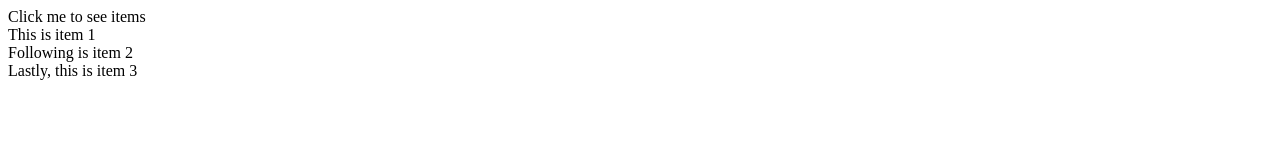
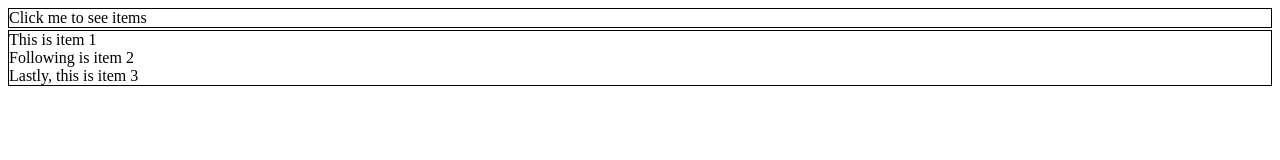
Before and after one commit to wvictor14/basic-dropdown, a website built with webpack: page src/template.html in a window 1280 px wide. Built offline with nearby package versions, Linux system fonts and the light colour scheme.

Commit message:
set up css

```diff
--- a/src/styles.css
+++ b/src/styles.css
@@ -0,0 +1,14 @@
+.visible {
+  display: block;
+}
+.hidden {
+  display: none;
+}
+
+.dropdown-title,
+.dropdown-items-list {
+  border: 1px solid black;
+}
+.dropdown-items-list {
+  margin-top: 2px;
+}
--- a/src/template.html
+++ b/src/template.html
@@ -1,17 +1,22 @@
 <!DOCTYPE html>
 <html lang="en">
+
 <head>
   <meta charset="UTF-8">
   <meta name="viewport" content="width=device-width, initial-scale=1.0">
   <title>Document</title>
 </head>
+
 <body>
   <div class="dropdown">
     <div class="dropdown-title">Click me to see items</div>
-    <div class="dropdown-item">This is item 1</div>
-    <div class="dropdown-item">Following is item 2</div>
-    <div class="dropdown-item">Lastly, this is item 3</div>
+    <div class="dropdown-items-list">
+      <div class="dropdown-item">This is item 1</div>
+      <div class="dropdown-item">Following is item 2</div>
+      <div class="dropdown-item">Lastly, this is item 3</div>
+    </div>
   </div>
 
 </body>
+
 </html>
```
